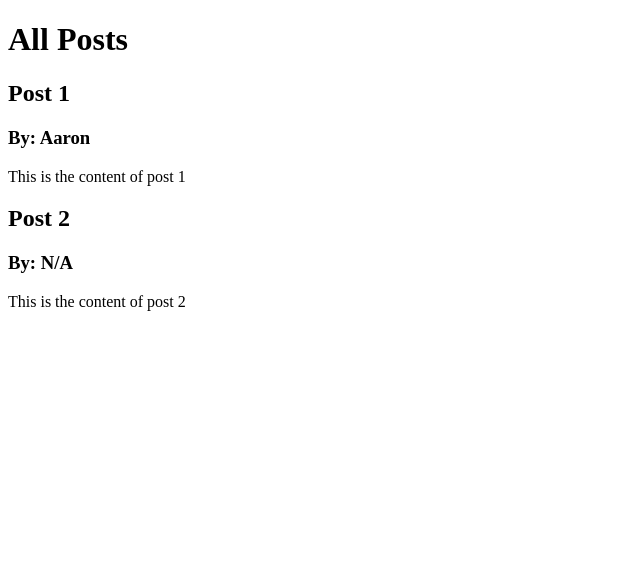
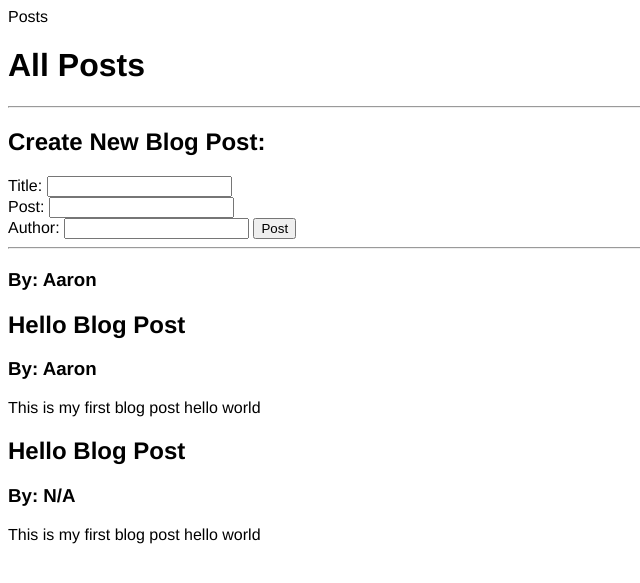
Before and after one commit to PanthThakkar/Blogging, a Flask app: page /posts in a window 1280 px wide. Shown: the top 583 px of the page, without its empty margins (0-640 px from the left). Run offline with Flask 2, Linux system fonts and the light colour scheme; data comes from the database, SQL or seed files in the repository; both versions use the stored data as it was after the commit.

Commit message:
Changes to files
Adding a database to the

```diff
--- a/app.py
+++ b/app.py
@@ -1,27 +1,43 @@
 from flask import Flask
 from flask import render_template
+from flask_sqlalchemy import SQLAlchemy
+from datetime import datetime
+from flask import request
+from flask import url_for
+from flask import redirect
 
 app = Flask(__name__)
+app.config['SQLALCHEMY_DATABASE_URI'] = 'sqlite:///posts.db'
+db = SQLAlchemy(app)
 
-all_posts = [
-    {
-        'title':'Post 1',
-        'content': 'This is the content of post 1',
-        'author': 'Aaron'
-    },
-    {
-        'title':'Post 2',
-        'content': 'This is the content of post 2'
-    }
-]
+class BlogPost(db.Model):
+    id = db.Column(db.Integer, primary_key = True)
+    title = db.Column(db.String(50), nullable = False)
+    content = db.Column(db.Text, nullable = False)
+    author = db.Column(db.String(20), nullable = False, default='N/A')
+    date_posted = db.Column(db.DateTime, nullable = False, default = datetime.utcnow)
+
+    def __repr__(self):
+        return 'Blog post ' + str(self.id)
 
 @app.route('/')
 def index():
     return render_template('index.html')
 
-@app.route('/posts')
+@app.route('/posts', methods=['GET','POST'])
 def posts():
-    return render_template('posts.html', posts=all_posts)
+
+    if request.method == 'POST':
+        post_title = request.form['title']
+        post_content = request.form['content']
+        post_author = request.form['author']
+        new_post = BlogPost(title=post_title, content=post_content, author=post_author)
+        db.session.add(new_post)
+        db.session.commit()
+        return redirect('/posts')
+    else:
+        all_posts = BlogPost.query.order_by(BlogPost.date_posted).all()
+        return render_template('posts.html', posts=all_posts)
 
 @app.route('/home/users/<string:name>/posts/<int:id>')
 def hello(name, id):
--- a/templates/base.html
+++ b/templates/base.html
@@ -3,9 +3,15 @@
 <head>
     <meta charset="UTF-8">
     <meta name="viewport" content="width=device-width, initial-scale=1.0">
-    {% block head %} {% endblock %}
+    <meta http-equiv="X-UA-Compatiable" content="ie=edge">
+    <link rel="stylesheet" href="{{ url_for('static', filename='css/main.css') }}"
+    {% block head %}
+
+    {% endblock %}
 </head>
 <body>
-    {% block body %} {% endblock %}
+    {% block body %}
+
+    {% endblock %}
 </body>
 </html>
--- a/templates/posts.html
+++ b/templates/posts.html
@@ -6,7 +6,17 @@
 
 {% block body %}
 <h1>All Posts</h1>
-
+<hr>
+<h2>Create New Blog Post:</h2>
+<form action='/posts' method='POST'>
+    Title: <input type='text' name='title' id='title'>
+    <br>
+    Post: <input type='text' name='content' id='content'>
+    <br>
+    Author: <input type='text' name='author' id='author'>
+    <input type='submit' value='Post'>
+</form>
+<hr>
     {% for post in posts %}
         <h2>{{ post.title }}</h2>
 
--- /dev/null
+++ b/templates/static/css/main.css
@@ -0,0 +1,3 @@
+body{
+    font-family: Helvetica;
+}
```
Also changed, not shown: posts.db (added), templates/static/js/main.js (added).
